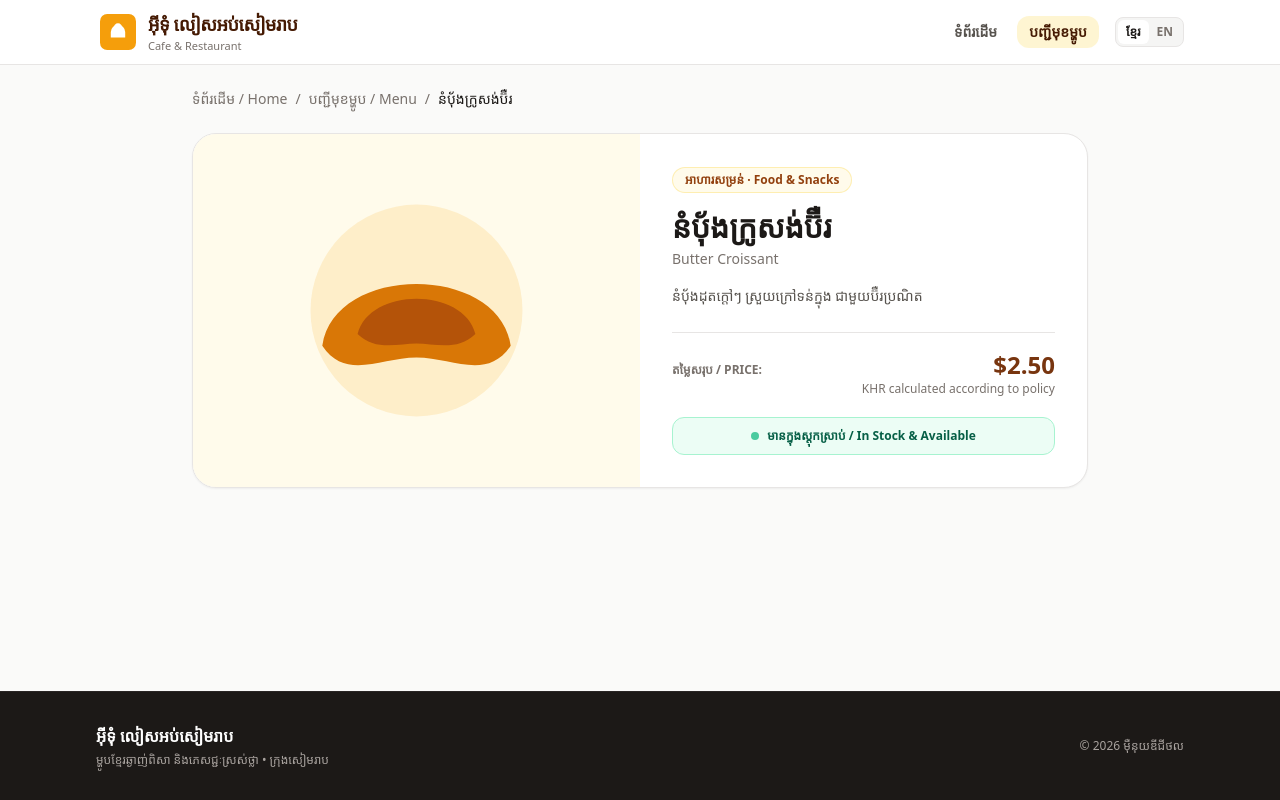
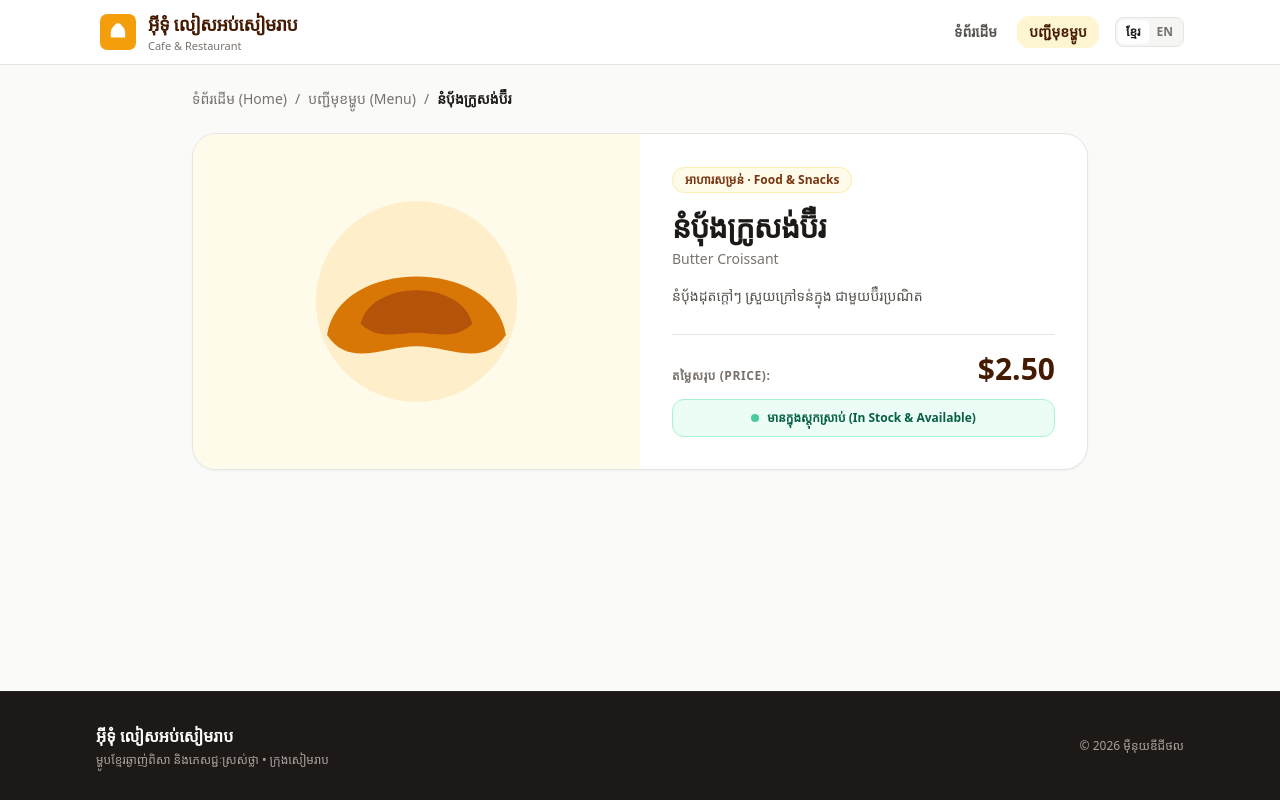
Before and after one commit to THORNG-VANTHIEV/etum_menu_digital, a React (Vite) app: page /#/menu/croissant in a window 1280 px wide. Built offline with nearby package versions, Linux system fonts and the light colour scheme; a web font is replaced by a local one.

Commit message:
feat(details): T08 - implement details pages, variant selector with availability rules

```diff
--- /dev/null
+++ b/src/components/menu/VariantSelector.tsx
@@ -0,0 +1,93 @@
+import React from 'react';
+import type { MenuVariant, Locale, SiteCurrencyConfig } from '../../types/menu';
+import { CurrencyService } from '../../domain/currency/currencyService';
+
+interface VariantSelectorProps {
+  variants: MenuVariant[];
+  selectedVariantId: string | null;
+  onSelectVariant: (variantId: string) => void;
+  parentAvailable: boolean;
+  locale?: Locale;
+  currencyConfig?: SiteCurrencyConfig;
+}
+
+export const VariantSelector: React.FC<VariantSelectorProps> = ({
+  variants,
+  selectedVariantId,
+  onSelectVariant,
+  parentAvailable,
+  locale = 'km',
+  currencyConfig,
+}) => {
+  return (
+    <div className="space-y-3">
+      <label className="block text-xs font-bold text-stone-700 uppercase tracking-wider">
+        {locale === 'km' ? 'ជ្រើសរើសទំហំ (Select Size):' : 'Select Size:'}
+      </label>
+
+      <div
+        className="grid grid-cols-1 sm:grid-cols-2 gap-2.5"
+        role="radiogroup"
+        aria-label="Menu Item Size Options"
+      >
+        {variants.map((variant) => {
+          const isSelected = selectedVariantId === variant.id;
+          // Parent availability strictly overrides variant availability
+          const isAvailable = parentAvailable && variant.available;
+
+          const variantName = locale === 'en' && variant.name.en ? variant.name.en : variant.name.km;
+          const subName = locale === 'en' ? variant.name.km : variant.name.en;
+
+          const dualPrice = CurrencyService.formatDualPrice(
+            variant.priceUsd,
+            currencyConfig?.exchangeRateKhrPerUsd,
+            currencyConfig?.roundingRule
+          );
+
+          return (
+            <button
+              key={variant.id}
+              type="button"
+              role="radio"
+              aria-checked={isSelected}
+              aria-disabled={!isAvailable}
+              disabled={!isAvailable}
+              onClick={() => {
+                if (isAvailable) {
+                  onSelectVariant(variant.id);
+                }
+              }}
+              className={`p-3.5 rounded-2xl border text-left transition-all focus:outline-none focus-visible:ring-2 focus-visible:ring-amber-500 relative ${
+                isSelected
+                  ? 'border-amber-600 bg-amber-50/90 text-amber-950 font-semibold ring-2 ring-amber-600 shadow-xs'
+                  : isAvailable
+                  ? 'border-stone-200 bg-white hover:bg-stone-50 text-stone-800'
+                  : 'border-stone-200 bg-stone-100 text-stone-400 cursor-not-allowed opacity-60'
+              }`}
+            >
+              <div className="flex items-center justify-between">
+                <span className="font-bold text-sm">{variantName}</span>
+                <span className="font-extrabold text-amber-950 text-sm">
+                  {dualPrice.formatted}
+                </span>
+              </div>
+
+              <div className="text-xs text-stone-500 mt-1 flex items-center justify-between">
+                <span>{subName || ''}</span>
+                {!isAvailable && (
+                  <span className="text-[11px] font-bold text-stone-600 bg-stone-200 px-1.5 py-0.5 rounded">
+                    {!parentAvailable
+                      ? (locale === 'km' ? 'អស់ពីស្តុក' : 'Out of Stock')
+                      : (locale === 'km' ? 'ទំហំនេះអស់' : 'Unavailable')}
+                  </span>
+                )}
+              </div>
+            </button>
+          );
+        })}
+      </div>
+    </div>
+  );
+};
+
+export default VariantSelector;
--- a/src/pages/ItemDetailsPage.tsx
+++ b/src/pages/ItemDetailsPage.tsx
@@ -1,16 +1,24 @@
-import React, { useState } from 'react';
+import React, { useState, useMemo } from 'react';
 import { useParams, Link } from 'react-router-dom';
 import { DataService } from '../services/dataService';
 import NotFoundPage from './NotFoundPage';
+import VariantSelector from '../components/menu/VariantSelector';
+import ImageWithFallback from '../components/common/ImageWithFallback';
+import { CurrencyService } from '../domain/currency/currencyService';
 
 export const ItemDetailsPage: React.FC = () => {
   const { slug } = useParams<{ slug: string }>();
   const item = slug ? DataService.getMenuItemBySlug(slug) : undefined;
+  const siteConfig = useMemo(() => DataService.getSiteConfig(), []);
 
-  // Initial variant selection: first available variant if exists, else first variant
-  const initialVariant = item?.variants && item.variants.length > 0
-    ? (item.variants.find((v) => v.available) || item.variants[0])
-    : null;
+  // Compute initial variant: pick first available variant if parent is available, else first variant
+  const initialVariant = useMemo(() => {
+    if (!item?.variants || item.variants.length === 0) return null;
+    if (item.available) {
+      return item.variants.find((v) => v.available) || item.variants[0];
+    }
+    return item.variants[0];
+  }, [item]);
 
   const [selectedVariantId, setSelectedVariantId] = useState<string | null>(
     initialVariant ? initialVariant.id : null
@@ -28,41 +36,50 @@ export const ItemDetailsPage: React.FC = () => {
   const category = DataService.getCategoryById(item.categoryId);
   const selectedVariant = item.variants?.find((v) => v.id === selectedVariantId);
 
-  // Pricing & availability calculation
   const hasVariants = Array.isArray(item.variants) && item.variants.length > 0;
   const isParentAvailable = item.available;
   const isCurrentSelectionAvailable = isParentAvailable && (hasVariants ? (selectedVariant?.available ?? false) : true);
-  const currentPriceUsd = hasVariants ? selectedVariant?.priceUsd : item.priceUsd;
+
+  const currentPriceUsd = hasVariants
+    ? (selectedVariant ? selectedVariant.priceUsd : 0)
+    : (item.priceUsd ?? 0);
+
+  const dualPrice = CurrencyService.formatDualPrice(
+    currentPriceUsd,
+    siteConfig.currency.exchangeRateKhrPerUsd,
+    siteConfig.currency.roundingRule
+  );
 
   return (
     <div className="space-y-6 max-w-4xl mx-auto">
       {/* Breadcrumb Navigation */}
       <nav aria-label="Breadcrumb" className="flex items-center space-x-2 text-xs sm:text-sm text-stone-500">
         <Link to="/" className="hover:text-amber-800 transition-colors">
-          ទំព័រដើម / Home
+          ទំព័រដើម (Home)
         </Link>
         <span>/</span>
         <Link to="/menu" className="hover:text-amber-800 transition-colors">
-          បញ្ជីមុខម្ហូប / Menu
+          បញ្ជីមុខម្ហូប (Menu)
         </Link>
         <span>/</span>
-        <span className="text-stone-900 font-medium truncate" aria-current="page">
+        <span className="text-stone-900 font-semibold truncate" aria-current="page">
           {item.name.km}
         </span>
       </nav>
 
-      {/* Item Details Card */}
+      {/* Main Item Card */}
       <div className="bg-white rounded-3xl border border-stone-200 overflow-hidden shadow-sm grid grid-cols-1 md:grid-cols-2">
-        {/* Media */}
+        {/* Item Image */}
         <div className="aspect-[4/3] md:aspect-auto bg-stone-100 relative overflow-hidden">
-          <img
-            src={item.images[0] || './images/menu/espresso.svg'}
+          <ImageWithFallback
+            src={item.images[0]}
             alt={item.name.km}
             className="w-full h-full object-cover"
           />
           {!isParentAvailable && (
-            <div className="absolute top-4 left-4 bg-stone-900/90 text-white text-xs font-bold px-3 py-1.5 rounded-lg shadow backdrop-blur">
-              ⚠️ អស់ពីស្តុកបណ្តោះអាសន្ន / Out of Stock
+            <div className="absolute top-4 left-4 bg-stone-900/90 text-white text-xs font-bold px-3 py-1.5 rounded-xl shadow backdrop-blur flex items-center space-x-1.5">
+              <span>⚠️</span>
+              <span>អស់ពីស្តុកបណ្តោះអាសន្ន (Out of Stock)</span>
             </div>
           )}
         </div>
@@ -71,13 +88,13 @@ export const ItemDetailsPage: React.FC = () => {
         <div className="p-6 sm:p-8 flex flex-col justify-between space-y-6">
           <div className="space-y-4">
             {category && (
-              <span className="inline-block px-3 py-1 bg-amber-50 text-amber-800 border border-amber-200/60 rounded-full text-xs font-semibold">
+              <span className="inline-block px-3 py-1 bg-amber-50 text-amber-900 border border-amber-200/60 rounded-full text-xs font-semibold">
                 {category.name.km} {category.name.en ? `· ${category.name.en}` : ''}
               </span>
             )}
 
             <div>
-              <h1 className="text-2xl sm:text-3xl font-extrabold text-stone-900">
+              <h1 className="text-2xl sm:text-3xl font-extrabold text-stone-900 tracking-tight">
                 {item.name.km}
               </h1>
               {item.name.en && (
@@ -95,79 +112,46 @@ export const ItemDetailsPage: React.FC = () => {
 
             {/* Variants Selector */}
             {hasVariants && item.variants && (
-              <div className="space-y-2 pt-2 border-t border-stone-100">
-                <label className="block text-xs font-bold text-stone-700 uppercase tracking-wider">
-                  ជ្រើសរើសទំហំ / Select Size:
-                </label>
-                <div className="grid grid-cols-2 gap-2" role="radiogroup" aria-label="Variant size selection">
-                  {item.variants.map((variant) => {
-                    const isSelected = selectedVariantId === variant.id;
-                    const isVariantAvailable = isParentAvailable && variant.available;
-
-                    return (
-                      <button
-                        key={variant.id}
-                        type="button"
-                        role="radio"
-                        aria-checked={isSelected}
-                        disabled={!isVariantAvailable}
-                        onClick={() => setSelectedVariantId(variant.id)}
-                        className={`p-3 rounded-xl border text-left text-xs sm:text-sm font-medium transition-all focus:outline-none focus-visible:ring-2 focus-visible:ring-amber-500 ${
-                          isSelected
-                            ? 'border-amber-600 bg-amber-50/80 text-amber-950 font-semibold ring-1 ring-amber-600'
-                            : isVariantAvailable
-                            ? 'border-stone-200 bg-white hover:bg-stone-50 text-stone-700'
-                            : 'border-stone-200 bg-stone-100 text-stone-400 cursor-not-allowed opacity-60'
-                        }`}
-                      >
-                        <div className="flex items-center justify-between">
-                          <span>{variant.name.km}</span>
-                          <span className="font-bold text-stone-900">
-                            ${variant.priceUsd.toFixed(2)}
-                          </span>
-                        </div>
-                        <div className="text-[11px] text-stone-500 mt-0.5 flex justify-between">
-                          <span>{variant.name.en || ''}</span>
-                          {!isVariantAvailable && (
-                            <span className="text-stone-500 font-semibold">
-                              {!isParentAvailable ? 'អស់ពីស្តុក' : 'ទំហំនេះអស់ពីស្តុក'}
-                            </span>
-                          )}
-                        </div>
-                      </button>
-                    );
-                  })}
-                </div>
+              <div className="pt-2 border-t border-stone-100">
+                <VariantSelector
+                  variants={item.variants}
+                  selectedVariantId={selectedVariantId}
+                  onSelectVariant={setSelectedVariantId}
+                  parentAvailable={isParentAvailable}
+                  locale="km"
+                  currencyConfig={siteConfig.currency}
+                />
               </div>
             )}
           </div>
 
-          {/* Pricing & State Summary */}
+          {/* Pricing & Availability Footer */}
           <div className="pt-4 border-t border-stone-200 space-y-3">
             <div className="flex items-baseline justify-between">
-              <span className="text-xs font-semibold text-stone-500 uppercase">
-                តម្លៃសរុប / Price:
+              <span className="text-xs font-bold text-stone-500 uppercase tracking-wider">
+                តម្លៃសរុប (Price):
               </span>
               <div className="text-right">
-                <div className="text-2xl font-extrabold text-amber-900">
-                  {currentPriceUsd !== undefined ? `$${currentPriceUsd.toFixed(2)}` : 'N/A'}
+                <div data-testid="total-price" className="text-2xl sm:text-3xl font-black text-amber-950">
+                  {dualPrice.usd}
                 </div>
-                <div className="text-xs text-stone-500">
-                  {/* Currency display will be connected in T07 */}
-                  KHR calculated according to policy
-                </div>
+                {dualPrice.khr && (
+                  <div className="text-sm font-bold text-stone-600 mt-0.5">
+                    {dualPrice.khr}
+                  </div>
+                )}
               </div>
             </div>
 
-            <div className="pt-2">
+            <div>
               {isCurrentSelectionAvailable ? (
                 <div className="w-full py-2.5 px-4 rounded-xl bg-emerald-50 border border-emerald-200 text-emerald-800 text-xs font-semibold text-center flex items-center justify-center space-x-2">
                   <span className="w-2 h-2 rounded-full bg-emerald-500 animate-pulse"></span>
-                  <span>មានក្នុងស្តុកស្រាប់ / In Stock & Available</span>
+                  <span>មានក្នុងស្តុកស្រាប់ (In Stock & Available)</span>
                 </div>
               ) : (
                 <div className="w-full py-2.5 px-4 rounded-xl bg-stone-100 border border-stone-300 text-stone-700 text-xs font-semibold text-center">
-                  ⚠️ មុខម្ហូបនេះអស់ពីស្តុកហើយ / Currently Unavailable
+                  ⚠️ មុខម្ហូបនេះអស់ពីស្តុកហើយ (Currently Unavailable)
                 </div>
               )}
             </div>
```
Also changed, not shown: 1 other file (tests, documents, lock files or other folders).
